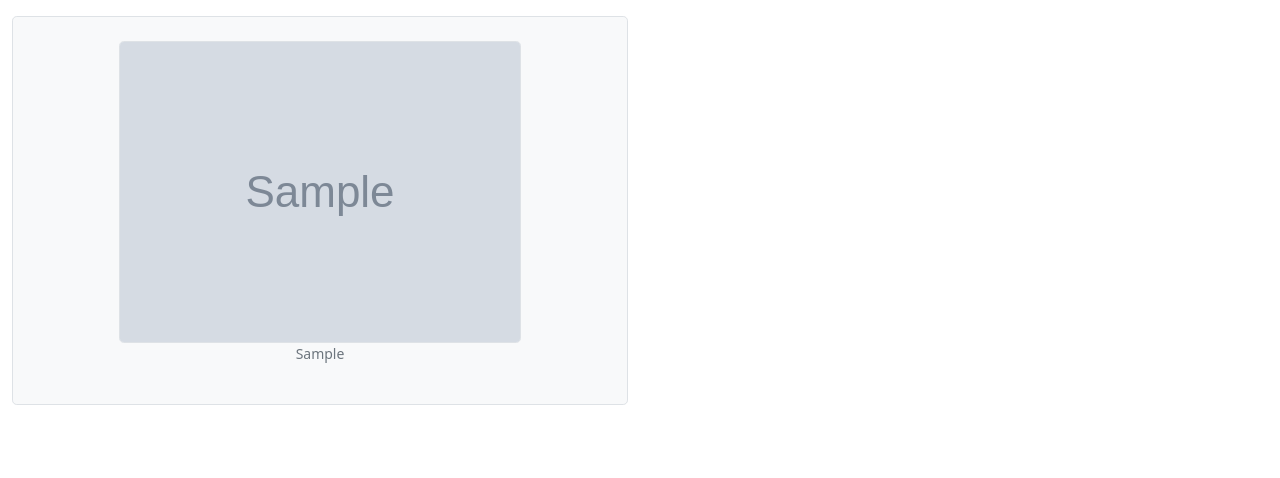
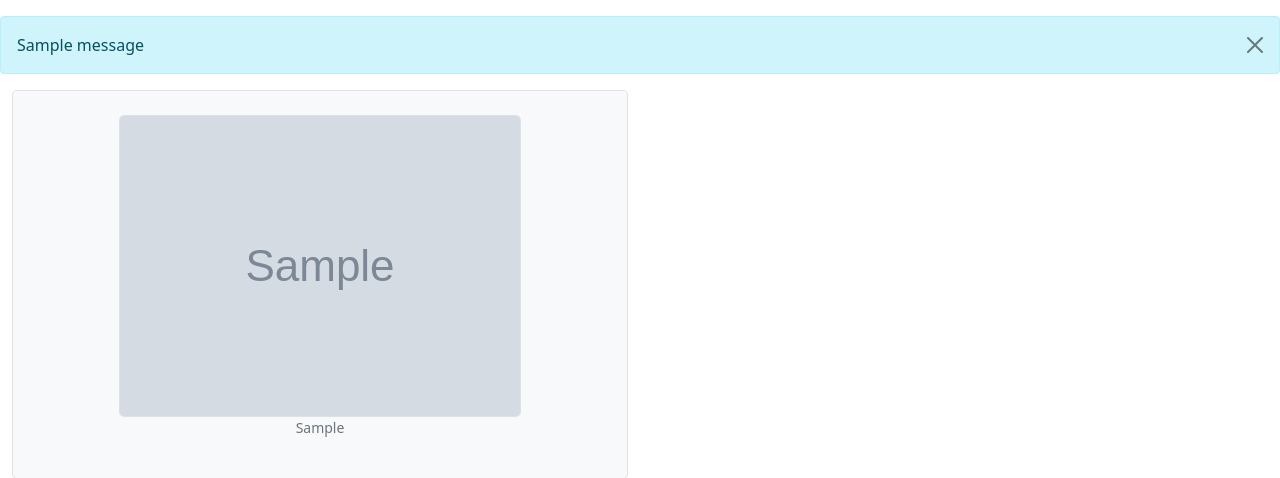
Before and after one commit to zmdavis15/wedding_gallery, a Django app: page / in a window 1280 px wide. Shown: the part 56-534 px from the top of the page. Run offline with Django 4.2, Linux system fonts and the light colour scheme; tables that the repository leaves empty hold one stand-in row (values such as "Sample post"); grey boxes marked "Sample" are stand-in pictures; one stand-in notice (Sample message) is shown; some libraries are stand-ins or nearby versions.

Commit message:
added bootstrap alert success msg

```diff
--- a/layout/templates/layout/base.html
+++ b/layout/templates/layout/base.html
@@ -29,7 +29,12 @@
       </nav>
     </header>
 
-
+    {% for message in messages %}
+    <div class="alert alert-info alert-dismissible fade show" role="alert">
+      {{ message }}
+      <button type="button" class="btn-close" data-bs-dismiss="alert" aria-label="Close"></button>
+    </div>
+    {% endfor %}
 
     <!-- main content here -->
     {% block content %}
```
Also changed, not shown: config/settings/base.py (+9 -0 lines), media/images/wedding_davis/2022-05-29_114404.050202.jpg (added), media/images/wedding_davis/2022-05-29_114431.608817.jpg (added), media/images/wedding_davis/2022-05-29_114611.805014.jpg (added), media/images/wedding_davis/2022-05-29_114731.680305.jpg (added), media/images/wedding_davis/2022-05-29_114751.130597.jpg (added).
